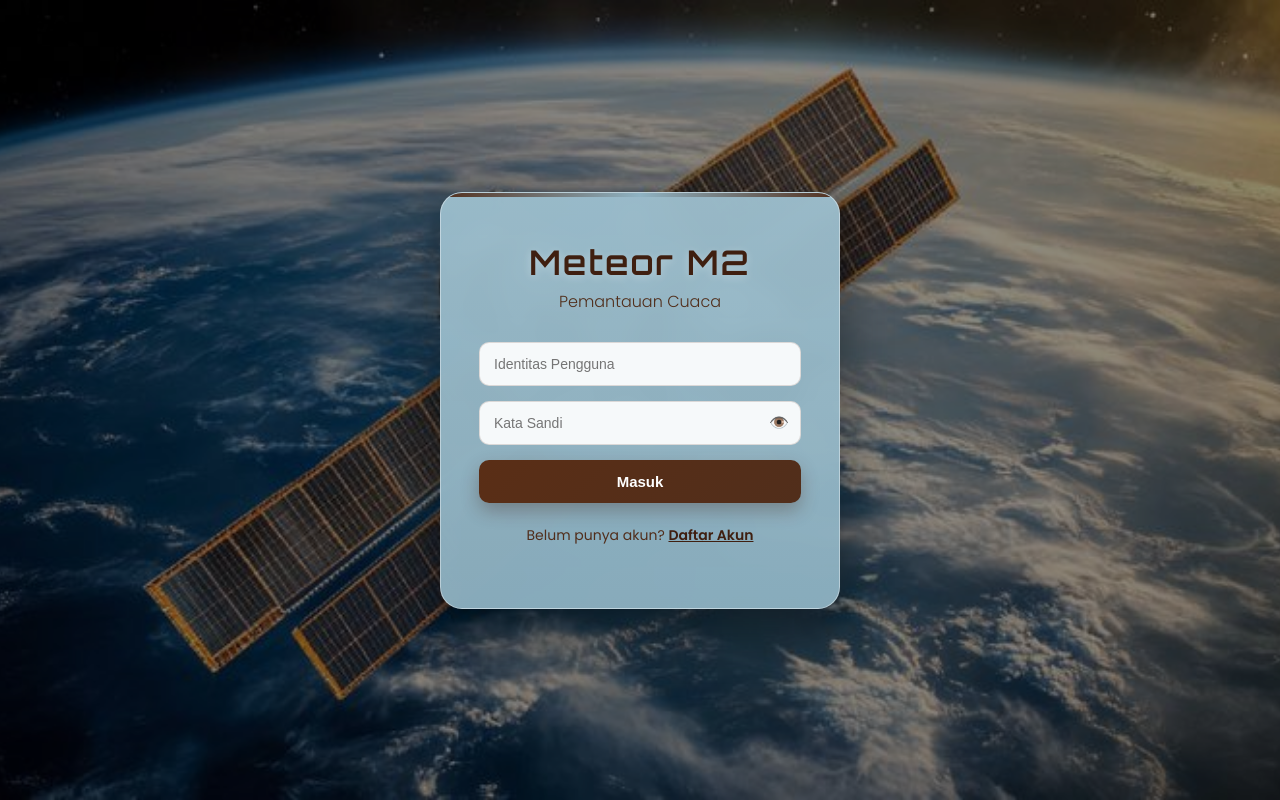
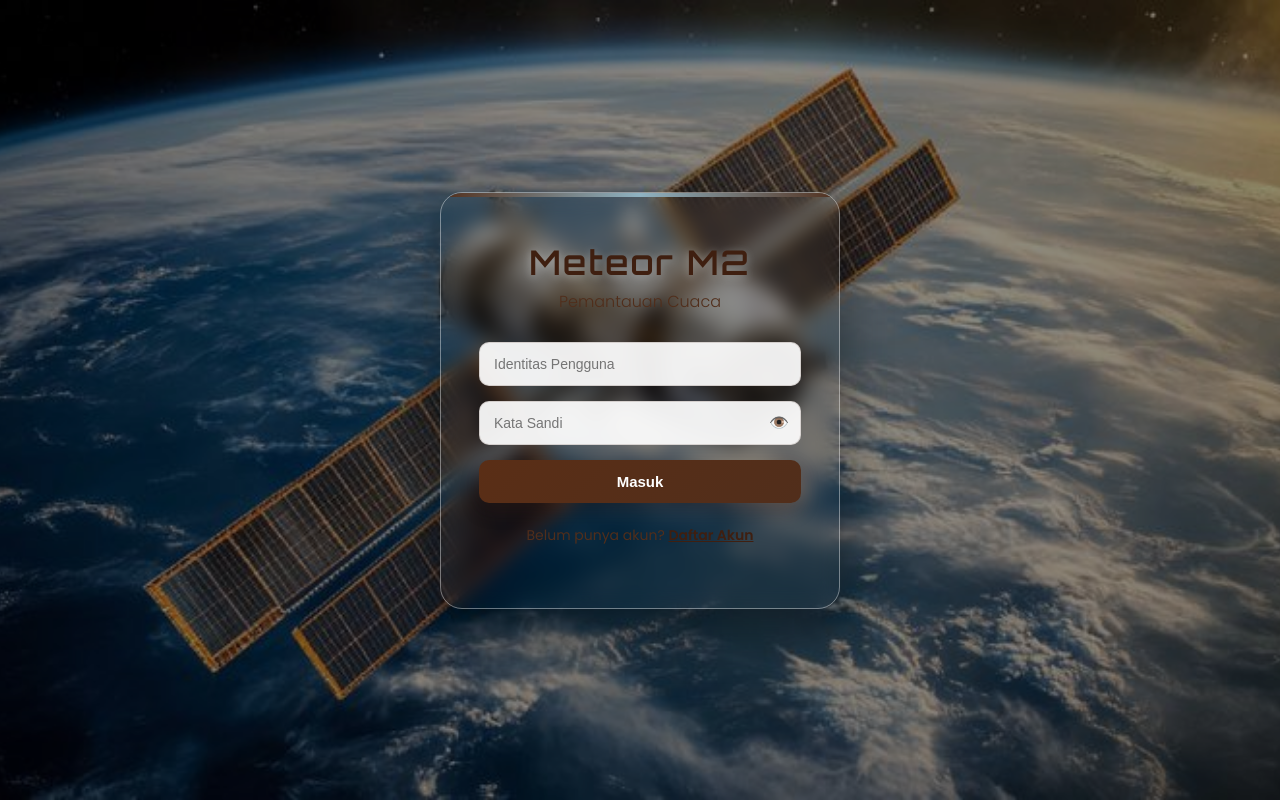
Before and after one commit to belsinkoka/meteorM2-Cloud-Monitoring, a Flask app: page /login in a window 1280 px wide. Run offline with Flask 3, Linux system fonts and the light colour scheme.

Commit message:
update model v10

```diff
--- a/static/login.css
+++ b/static/login.css
@@ -52,7 +52,6 @@ body::before {
 
 /* ===== CARD ===== */
 .login-card {
-    background: linear-gradient(180deg, rgba(156, 190, 205, 0.96), rgba(143, 179, 195, 0.94));
     backdrop-filter: blur(10px);
     padding: 48px 38px;
     border-radius: 22px;
```
Also changed, not shown: users.db (deleted).
